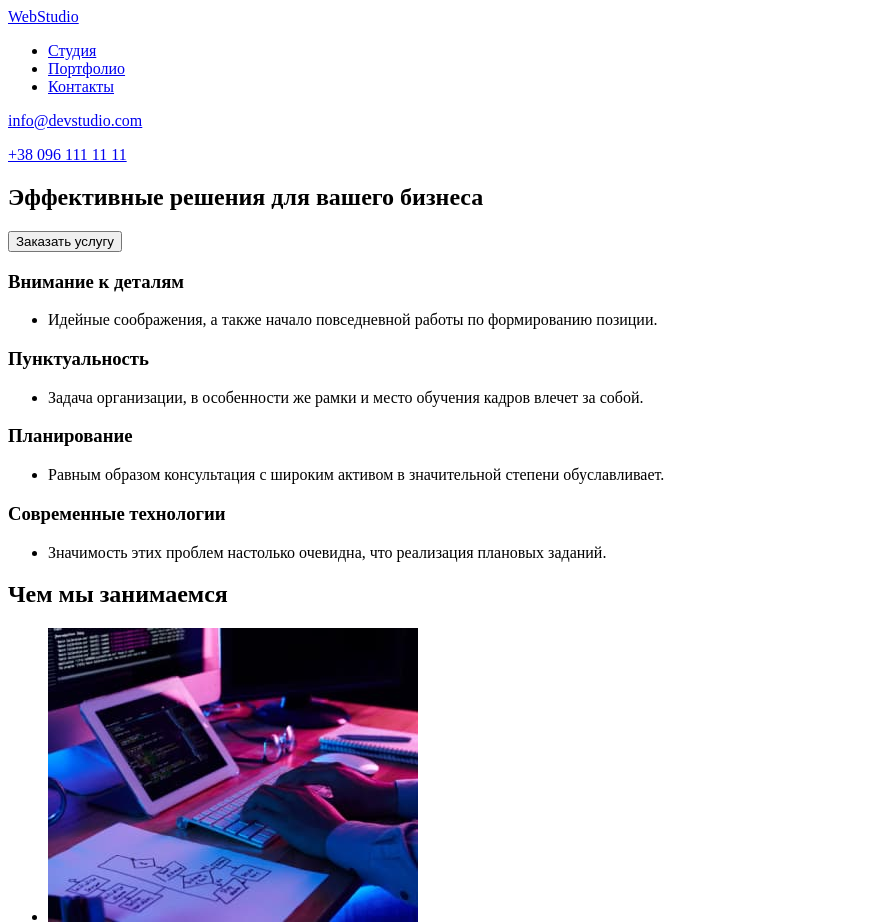
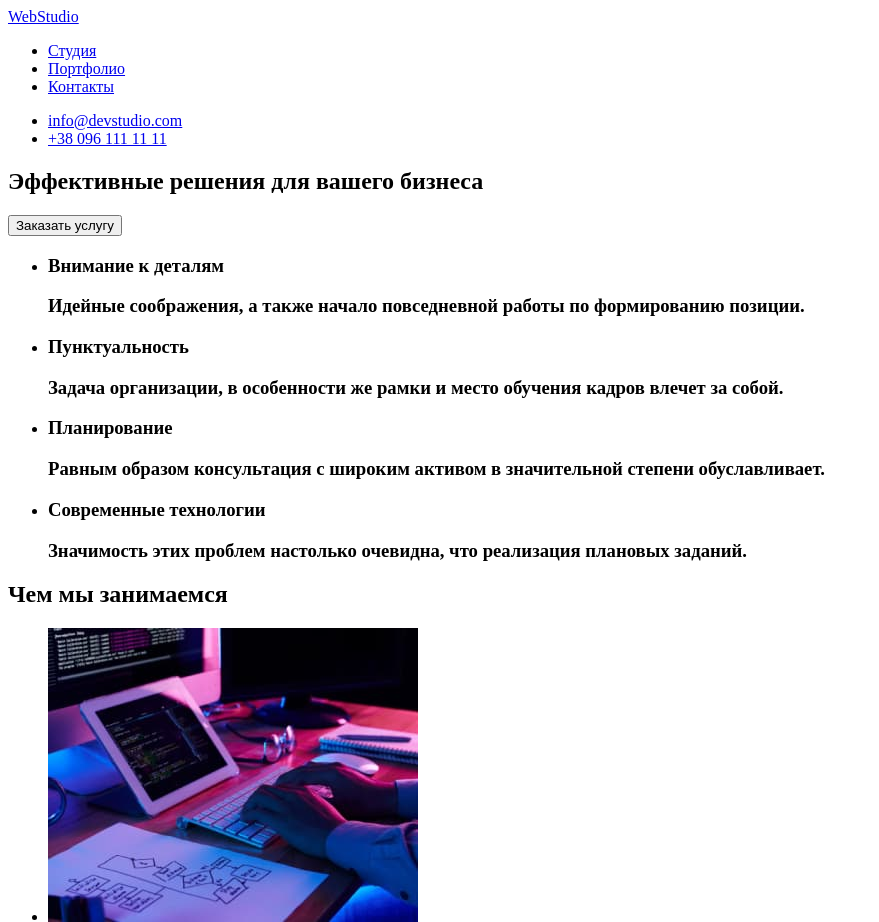
Before and after one commit to Oksana-ks-Kovalchyk/goit-markup-hw-01, a plain HTML site: page index.html in a window 1280 px wide. Shown: the top 922 px of the page, without its empty margins (0-879 px from the left). Drawn offline with Linux system fonts and the light colour scheme.

Commit message:
update index.html

```diff
--- a/index.html
+++ b/index.html
@@ -9,8 +9,8 @@
 <body>
     <!--Секція хедер-->
     <header>
-        <a href="http://" target="_blank" rel="noopener noreferrer">WebStudio</a>
         <nav>
+            <a href="http://" target="_blank" rel="noopener noreferrer">WebStudio</a>
             <ul>
                 <li><a href="http://" target="_blank" rel="noopener noreferrer">Студия</a>
                 </li>
@@ -20,12 +20,12 @@
                 </li>
             </ul>
         </nav>
-        <div>
-            <a href="mailto::info@devstudio.com">info@devstudio.com</a>
-            <p>
-            <a href="tel:+380961111111">+38 096 111 11 11</a>
-            </p>
-        </div>
+
+        <ul>
+            <li><a href="mailto::info@devstudio.com">info@devstudio.com</a></li>
+            <li><a href="tel:+380961111111">+38 096 111 11 11</a></li>
+        </ul>
+
 
     <!--Блок унікального контенту на сторінці-->
     </header>
@@ -41,33 +41,28 @@
         <section>
             <h2 hidden>например</h2>
 
-            <p>
-            <h3>Внимание к деталям</h3>
             <ul>
-                <li>Идейные соображения, а также начало повседневной работы по формированию позиции.</li>
+                <li>
+                    <h3>Внимание к деталям
+                        <p>Идейные соображения, а также начало повседневной работы по формированию позиции.</p>
+                    </h3>
+                </li>
+                <li>
+                    <h3>Пунктуальность
+                        <p>Задача организации, в особенности же рамки и место обучения кадров влечет за собой.</p>
+                    </h3>
+                </li>
+                <li>
+                    <h3>Планирование
+                        <p>Равным образом консультация с широким активом в значительной степени обуславливает.</p>
+                    </h3>
+                </li>
+                <li>
+                    <h3>Современные технологии
+                        <p>Значимость этих проблем настолько очевидна, что реализация плановых заданий.</p>
+                    </h3>
+                </li>
             </ul>
-            </p>
-
-            <p>
-            <h3>Пунктуальность</h3>
-            <ul>
-                <li>Задача организации, в особенности же рамки и место обучения кадров влечет за собой.</li>
-            </ul>
-            </p>
-
-            <p>
-            <h3>Планирование</h3>
-            <ul>
-                <li>Равным образом консультация с широким активом в значительной степени обуславливает.</li>
-            </ul>
-            </p>
-
-            <p>
-            <h3>Современные технологии</h3>
-            <ul>
-                <li>Значимость этих проблем настолько очевидна, что реализация плановых заданий.</li>
-            </ul>
-            </p>
 
         </section>
 
@@ -107,7 +102,7 @@
                     <p>Marketing</p>
                 </li>
                 <li>
-                    <img src="./image/team/img-4.png" alt="сотрудник-4" weith="270" height="260">
+                    <img src="./image/team/img-4.jpeg" alt="сотрудник-4" weith="270" height="260">
                     <h3>Михаил Ермаков</h3>
                     <p>UI Designer</p>
                 </li>
@@ -120,16 +115,13 @@
     <!--Секція футер-->
     <footer>
         <a href="http://" target="_blank" rel="noopener noreferrer">WebStudio</a>
-
-        <p>
-        <address>г. Киев, пр-т Леси Украинки, 26</address>
-        </p>
-
-        <a href="mailto::info@devstudio.com">info@devstudio.com</a>
-
-        <p>
-        <a href="tel:+380961111111">+38 096 111 11 11</a>
-        </p>
+        <address>
+            <ul>
+                <li>г. Киев, пр-т Леси Украинки, 26</li>
+                <li><a href="mailto::info@devstudio.com">info@devstudio.com</a></li>
+                <li><a href="tel:+380961111111">+38 096 111 11 11</a> </li>
+            </ul>
+        </address>
 
     </footer>
 
```
